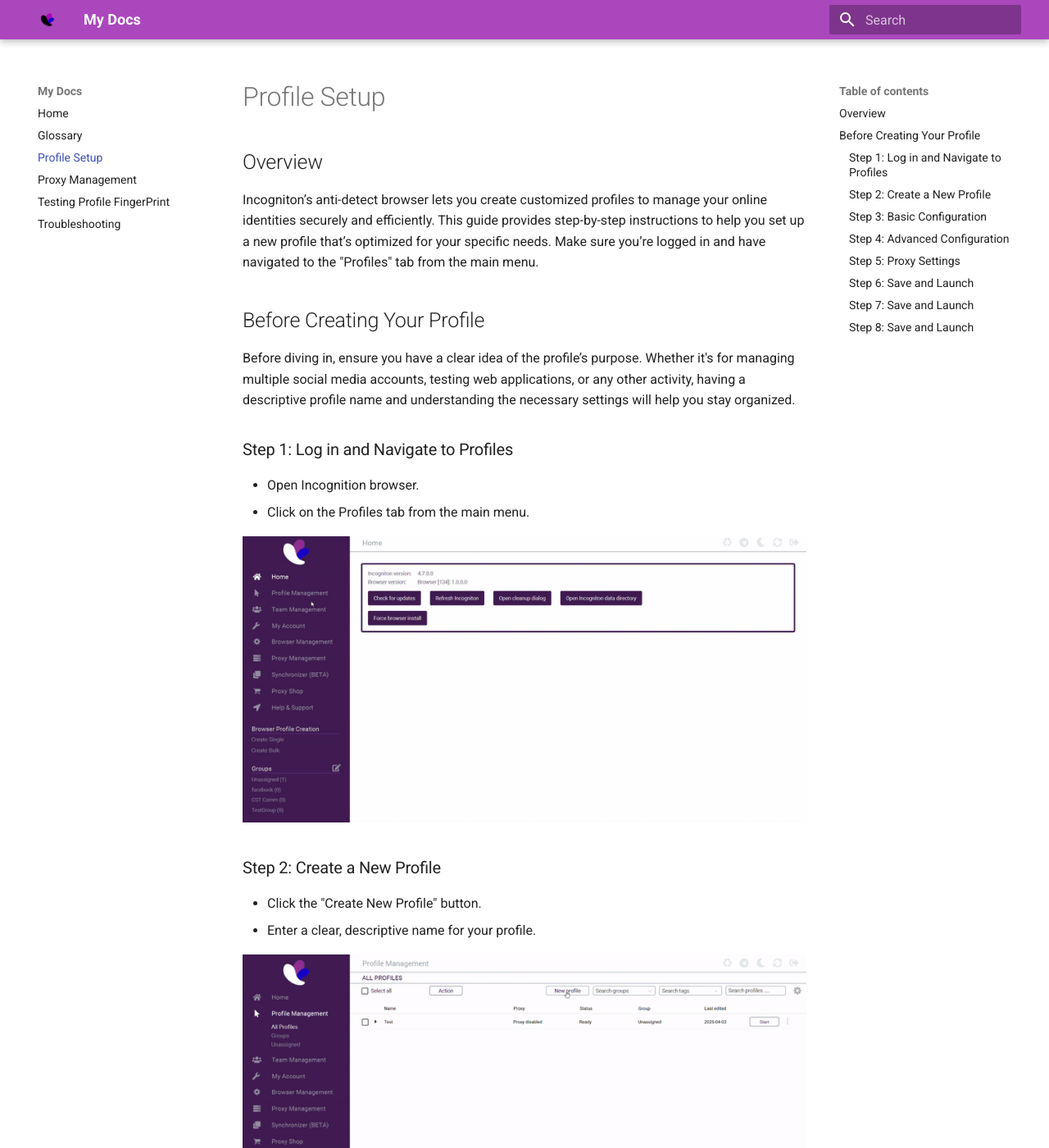
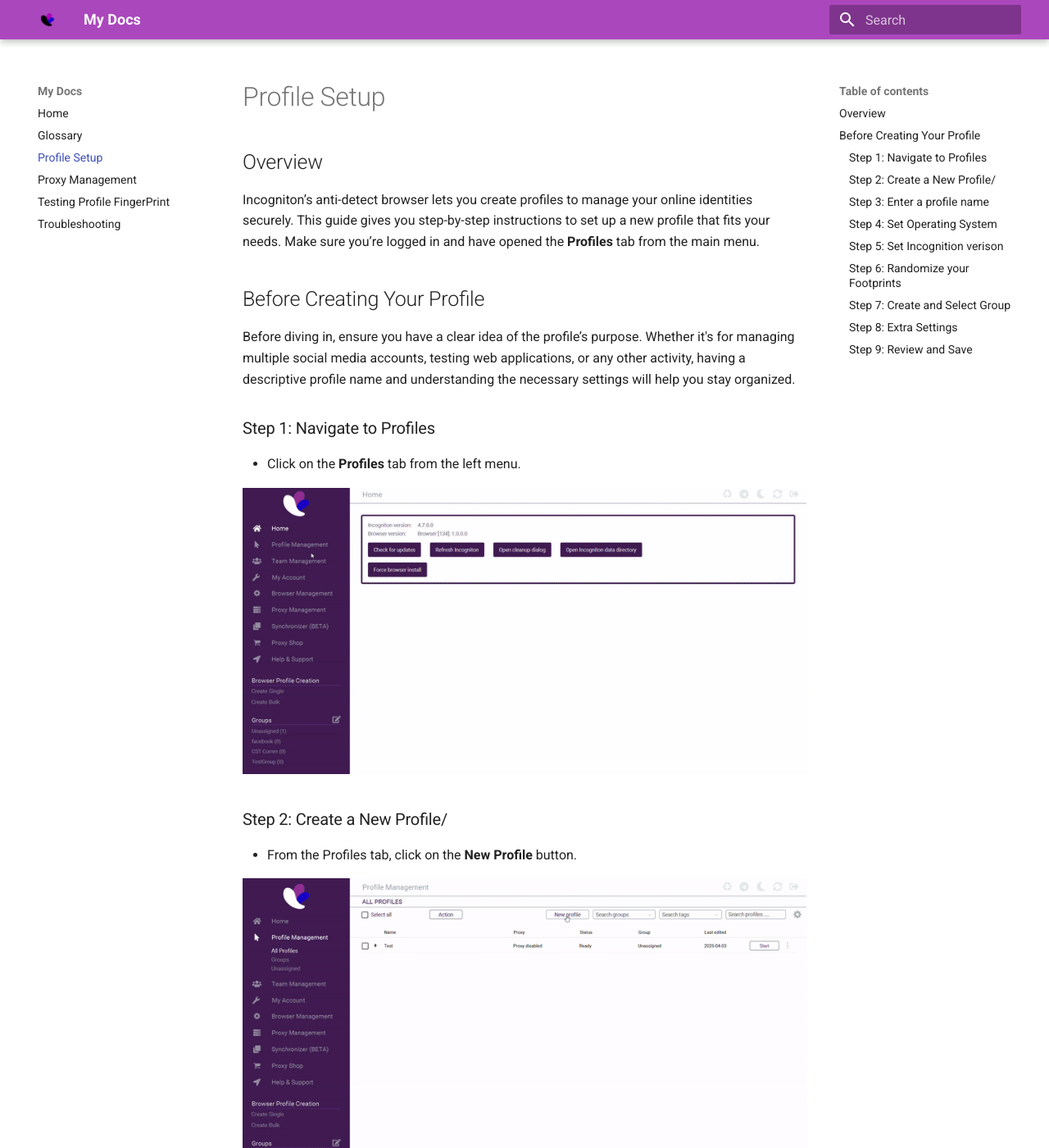
Before and after one commit to whatinthepeta/IncognitonDocumentation, an MkDocs documentation site: the page built from docs/profile.md, in a window 1280 px wide and 1400 px high. Shown: the whole window at 82% size. Built offline with MkDocs 1.6.1 and Material for MkDocs 9.7.7, drawn with Linux system fonts in a browser that asks for light colours; some of the changed text lies outside the part shown.

Commit message:
Update Profile

```diff
--- a/docs/profile.md
+++ b/docs/profile.md
@@ -2,60 +2,67 @@
 
 ## Overview
 
-Incogniton’s anti-detect browser lets you create customized profiles to manage your online identities securely and efficiently. This guide provides step-by-step instructions to help you set up a new profile that’s optimized for your specific needs. Make sure you’re logged in and have navigated to the "Profiles" tab from the main menu.
+Incogniton’s anti-detect browser lets you create profiles to manage your online identities securely. This guide gives you step-by-step instructions to set up a new profile that fits your needs. Make sure you’re logged in and have opened the **Profiles** tab from the main menu.
 
 ## Before Creating Your Profile
 
 Before diving in, ensure you have a clear idea of the profile’s purpose. Whether it's for managing multiple social media accounts, testing web applications, or any other activity, having a descriptive profile name and understanding the necessary settings will help you stay organized.
 
-### Step 1: Log in and Navigate to Profiles
+### Step 1: Navigate to Profiles
 
-- Open Incognition browser.
-- Click on the Profiles tab from the main menu.
+- Click on the **Profiles** tab from the left menu.
 
 ![Alt Text](assets/profile_gifs/Step1.gif)
 
-### Step 2: Create a New Profile
+### Step 2: Create a New Profile/
 
-- Click the "Create New Profile" button.
-- Enter a clear, descriptive name for your profile.
+- From the Profiles tab, click on the **New Profile** button.
 
 ![Alt Text](assets/profile_gifs/Step2.gif)
 
-### Step 3: Basic Configuration
+### Step 3: Enter a profile name
 
-- Timezone: Set this to match your IP by making sure the switch is switched on
+- Enter a name for your profile
 
 ![Alt Text](assets/profile_gifs/Step3.gif)
 
-### Step 4: Advanced Configuration
+### Step 4: Set Operating System
 
-- User Agent: Select or manually enter a user agent that matches your needs (desktop, mobile, or custom).
-- Cookies Management: Choose how cookies are handled (cleared on exit or persistent).
-- WebRTC: Configure this to disable or mask your real IP address.
-- Fingerprinting Protection: Enable fingerprinting protections to prevent unique identification.
+- **Windows User:** Choose the **Windows** option.
+- **Mac user:** Choose the **Mac OS** option.
+- **Linux User:** Choose the **Linux** option (Note: Linux is not the recommended option).
 
 ![Alt Text](assets/profile_gifs/Step4.gif)
 
-### Step 5: Proxy Settings
+### Step 5: Set Incognition verison
 
-- Select your proxy type (HTTP, SOCKS5).
-- Enter your proxy IP address, port, username, and password if required.
-- Click Test Proxy to ensure your settings are correct.
+- Click the drop-down menu. It should show the latest version by default.
+- If a newer version is available, select it.
 
 ![Alt Text](assets/profile_gifs/Step5.gif)
 
-### Step 6: Save and Launch
+### Step 6: Randomize your Footprints
 
-- After verifying your settings, click "Save".
-- Launch the profile to confirm everything is working as expected.
+- Click **Randomize Footprint** to change browser details.
+- This makes your digital fingerprint unique and harder to track.
 
 ![Alt Text](assets/profile_gifs/Step6.gif)
 
-### Step 7: Save and Launch
+### Step 7: Create and Select Group
+
+- Click **Add Group** and enter a group name.
+- Choose the group you just created from the drop-down menu. Grouping keeps your profiles organized.
 
 ![Alt Text](assets/profile_gifs/Step7.gif)
 
-### Step 8: Save and Launch
+### Step 8: Extra Settings
 
+- The settings for **Free Unblocked Proxy**, **Allow Camera**, and **Fill Language** are set by default.
+- Leave these as they are unless you need to change them.
+-
 ![Alt Text](assets/profile_gifs/Step8.gif)
+
+### Step 9: Review and Save
+
+- Check all your settings.
+- Click **Create Profile** in the profile summary tab to finish setting up your profile.
```
